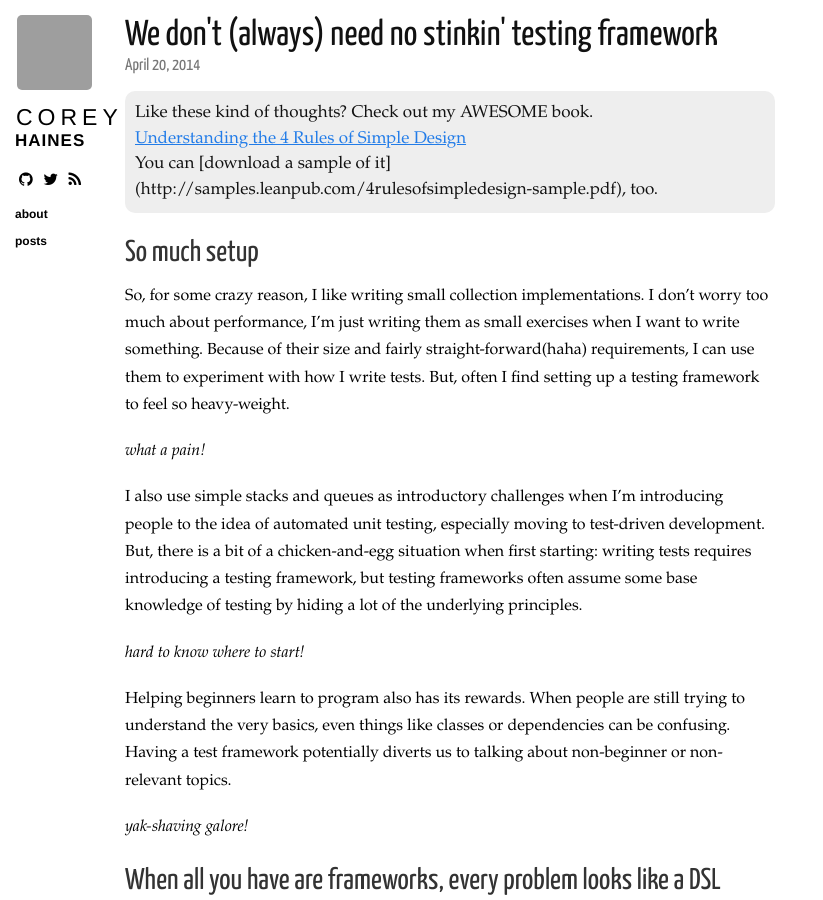
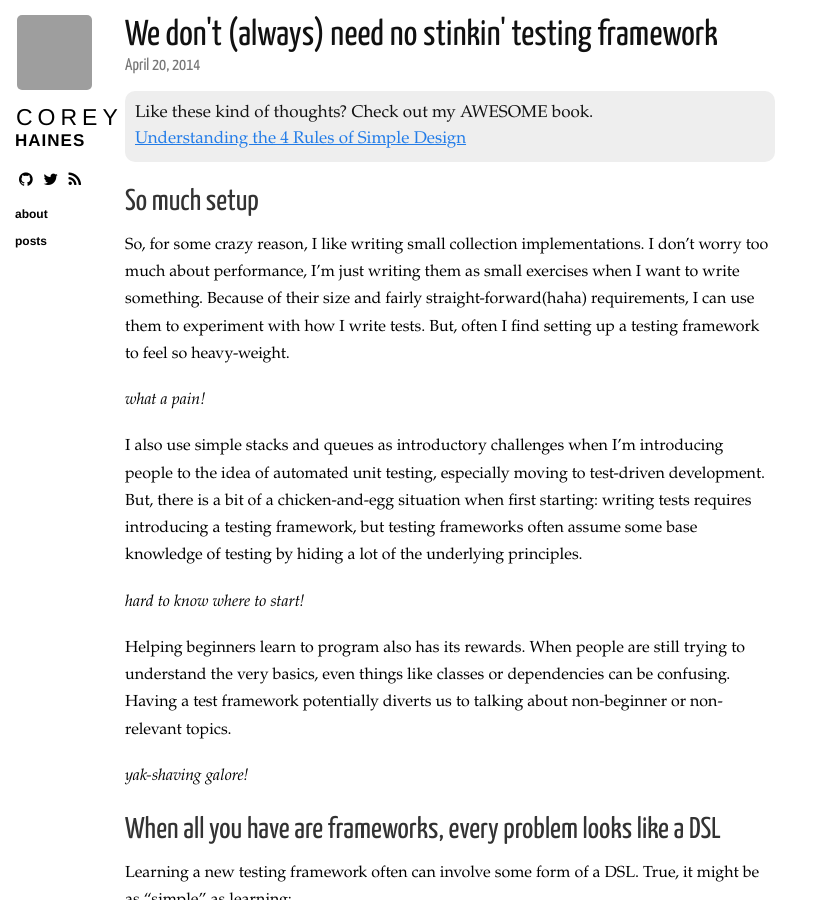
Before and after one commit to coreyhaines/coreyhaines.github.io, a Jekyll site: the page built from _posts/2014-04-20-dont-always-need-a-testing-framework.markdown, in a window 1280 px wide and 900 px high. Shown: the whole window, without its empty margins (0-823 px from the left). Built offline with Jekyll 4.4.1, drawn with Linux system fonts in a browser that asks for light colours; nearby versions of some CDN libraries; Markdown is read by kramdown in place of the engine named in the settings; comment, search, counter and statistics services are not loaded; some of the changed text lies outside the part shown; grey boxes are pictures that could not be loaded.

Commit message:
Roll back. Not markdown

```diff
--- a/_layouts/post.html
+++ b/_layouts/post.html
@@ -12,14 +12,12 @@
   </section>
   <section class="callout highlight">
   Like these kind of thoughts? Check out my AWESOME book.<br/>
-  <a href="https://leanpub.com/4rulesofsimpledesign">Understanding the 4 Rules of Simple Design</a><br/>
-  You can [download a sample of it](http://samples.leanpub.com/4rulesofsimpledesign-sample.pdf), too.
+  <a href="https://leanpub.com/4rulesofsimpledesign">Understanding the 4 Rules of Simple Design</a>
   </section>
   {{ content }}
   <section class="callout highlight">
   Like these kind of thoughts? Check out my AWESOME book.<br/>
-  <a href="https://leanpub.com/4rulesofsimpledesign">Understanding the 4 Rules of Simple Design</a><br/>
-  You can [download a sample of it](http://samples.leanpub.com/4rulesofsimpledesign-sample.pdf), too.
+  <a href="https://leanpub.com/4rulesofsimpledesign">Understanding the 4 Rules of Simple Design</a>
   </section>
 
   <section class="meta">
```
